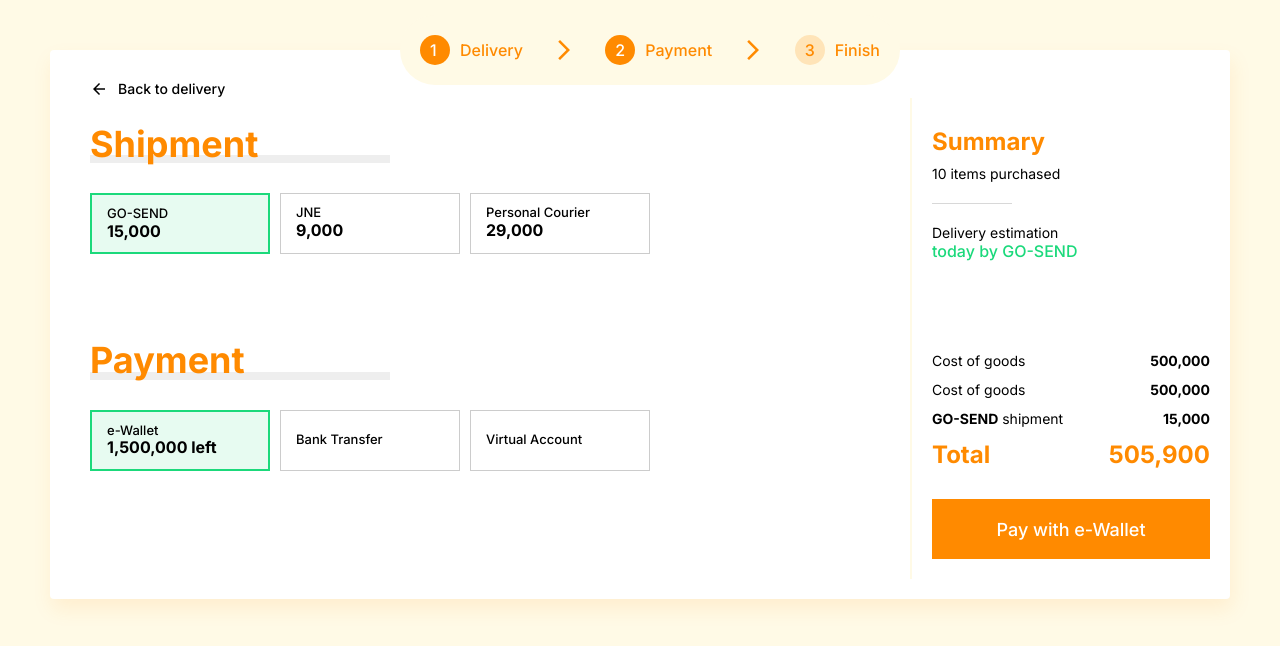
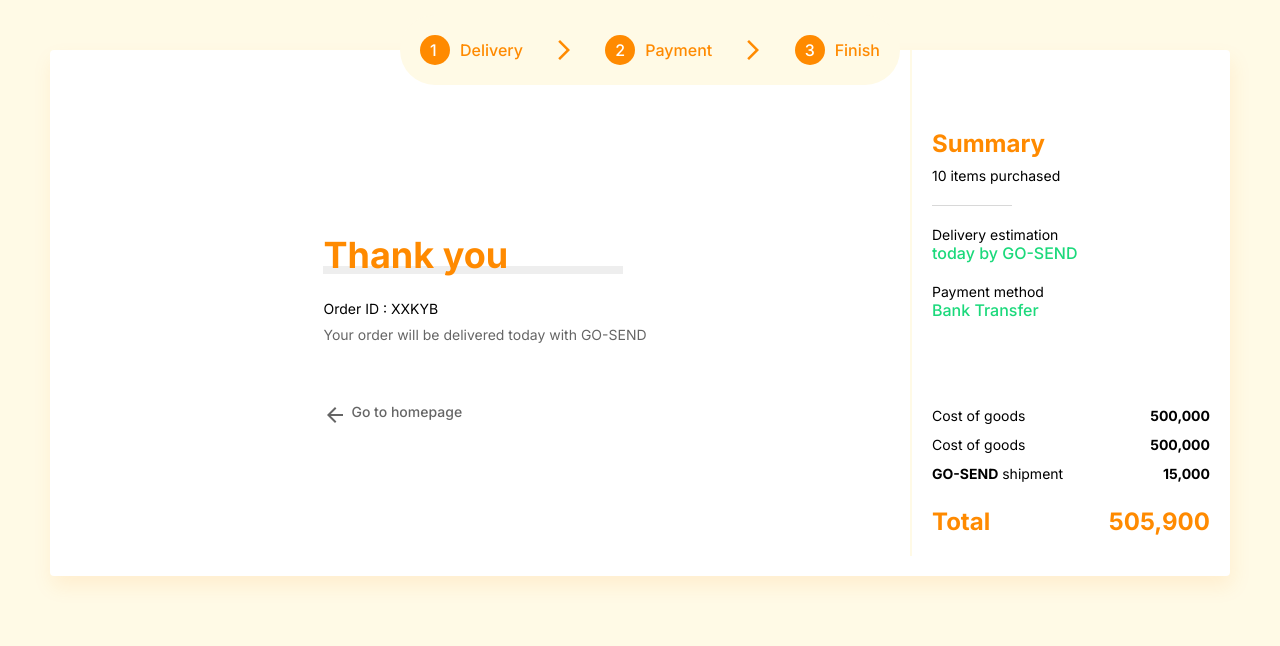
Before and after one commit to leonaldopasaribu/ecommerce-checkout-page, a React (Create React App) app: page / in a window 1280 px wide. Shown: the top 646 px of the page. Built offline with nearby package versions, Linux system fonts and the light colour scheme.

Commit message:
add finish step components

```diff
--- a/src/components/CheckoutPageComponents/CheckoutLayout/index.js
+++ b/src/components/CheckoutPageComponents/CheckoutLayout/index.js
@@ -4,12 +4,14 @@ import { CheckoutLayoutWrapper } from "./styles";
 
 import DeliveryDetails from "../DeliveryDetails/index";
 import Payment from "../Payment/index";
+import Finish from "../Finish/index";
 
 const CheckoutLayout = () => {
   return (
     <CheckoutLayoutWrapper>
       {/* <DeliveryDetails /> */}
-      <Payment />
+      {/* <Payment /> */}
+      <Finish />
     </CheckoutLayoutWrapper>
   );
 };
--- /dev/null
+++ b/src/components/CheckoutPageComponents/Finish/OrderSummary/index.js
@@ -0,0 +1,43 @@
+import React from "react";
+
+import {
+  OrderSummaryWrapper,
+  TitleWrapper,
+  Title,
+  TitleBorderBottom,
+  OrderId,
+  OrderIdTitle,
+  OrderIdDescription,
+  HomepageLink,
+  BackIcon,
+  HomepageLinkTitle,
+} from "./styles";
+
+import ArrowBackIcon from "@mui/icons-material/ArrowBack";
+
+const OrderSummary = () => {
+  return (
+    <OrderSummaryWrapper>
+      <TitleWrapper>
+        <Title>Thank you</Title>
+        <TitleBorderBottom />
+      </TitleWrapper>
+
+      <OrderId>
+        <OrderIdTitle>Order ID : XXKYB</OrderIdTitle>
+        <OrderIdDescription>
+          Your order will be delivered today with GO-SEND
+        </OrderIdDescription>
+      </OrderId>
+
+      <HomepageLink>
+        <BackIcon>
+          <ArrowBackIcon />
+        </BackIcon>
+        <HomepageLinkTitle>Go to homepage</HomepageLinkTitle>
+      </HomepageLink>
+    </OrderSummaryWrapper>
+  );
+};
+
+export default OrderSummary;
--- /dev/null
+++ b/src/components/CheckoutPageComponents/Finish/OrderSummary/styles.js
@@ -0,0 +1,70 @@
+import styled from "styled-components";
+
+export const OrderSummaryWrapper = styled.div`
+  position: relative;
+  display: flex;
+  flex-direction: column;
+  justify-content: center;
+  margin: 0 auto;
+`;
+
+export const TitleWrapper = styled.div`
+  width: fit-content;
+  margin-top: 24px;
+`;
+
+export const Title = styled.h1`
+  font-size: 36px;
+  font-weight: 700;
+  font-style: normal;
+  font-family: "Montserrat" serif;
+  line-height: 44px;
+  color: #ff8a00;
+`;
+
+export const TitleBorderBottom = styled.div`
+  border-bottom: 8px solid #eeeeee;
+  margin-top: -35px;
+  width: 300px;
+`;
+
+export const OrderId = styled.div`
+  margin-top: 26px;
+`;
+
+export const OrderIdTitle = styled.div`
+  font-family: Inter;
+  font-style: normal;
+  font-weight: normal;
+  font-size: 14px;
+  line-height: 17px;
+`;
+
+export const OrderIdDescription = styled.div`
+  margin-top: 9px;
+  font-family: Inter;
+  font-style: normal;
+  font-weight: normal;
+  font-size: 14px;
+  line-height: 17px;
+  opacity: 0.6;
+`;
+
+export const HomepageLink = styled.div`
+  margin-top: 60px;
+  display: flex;
+  align-items: center;
+`;
+
+export const BackIcon = styled.span`
+  width: 18px;
+  height: 18px;
+  margin-right: 10px;
+  opacity: 0.6;
+`;
+
+export const HomepageLinkTitle = styled.div`
+  font-size: 14px;
+  font-weight: 500;
+  opacity: 0.6;
+`;
--- /dev/null
+++ b/src/components/CheckoutPageComponents/Finish/SummaryFinish/index.js
@@ -0,0 +1,63 @@
+import React from "react";
+
+import Buttons from "../../../GlobalComponents/Buttons";
+
+import {
+  SummaryWrapper,
+  Title,
+  TotalProduct,
+  TotalProductBottom,
+  DeliveryEstimation,
+  Label,
+  Estimation,
+  TotalDelivery,
+  TotalDetail,
+  TotalTitle,
+  TotalValue,
+  TotalPayment,
+  TotalPaymentTitle,
+  TotalPaymentValue,
+} from "./styles";
+
+const SummaryFinish = () => {
+  return (
+    <SummaryWrapper>
+      <Title>Summary</Title>
+      <TotalProduct>10 items purchased</TotalProduct>
+      <TotalProductBottom />
+
+      <DeliveryEstimation>
+        <Label>Delivery estimation</Label>
+        <Estimation>today by GO-SEND</Estimation>
+      </DeliveryEstimation>
+
+      <DeliveryEstimation>
+        <Label>Payment method</Label>
+        <Estimation>Bank Transfer</Estimation>
+      </DeliveryEstimation>
+
+      <TotalDelivery>
+        <TotalDetail>
+          <TotalTitle>Cost of goods</TotalTitle>
+          <TotalValue>500,000</TotalValue>
+        </TotalDetail>
+        <TotalDetail>
+          <TotalTitle>Cost of goods</TotalTitle>
+          <TotalValue>500,000</TotalValue>
+        </TotalDetail>
+        <TotalDetail>
+          <TotalTitle>
+            <b>GO-SEND</b> shipment
+          </TotalTitle>
+          <TotalValue>15,000</TotalValue>
+        </TotalDetail>
+        <TotalPayment>
+          <TotalPaymentTitle>Total</TotalPaymentTitle>
+          <TotalPaymentValue>505,900</TotalPaymentValue>
+        </TotalPayment>
+      </TotalDelivery>
+    </SummaryWrapper>
+  );
+};
+
+export default SummaryFinish;
--- /dev/null
+++ b/src/components/CheckoutPageComponents/Finish/SummaryFinish/styles.js
@@ -0,0 +1,91 @@
+import styled from "styled-components";
+
+export const SummaryWrapper = styled.div`
+  padding: 80px 0 20px 20px;
+  border-left: 2px solid #fffae6;
+`;
+
+export const Title = styled.h2`
+    font-size:24px
+    font-weight:700;
+    color:#FF8A00
+`;
+
+export const TotalProduct = styled.p`
+  margin-top: 10px;
+  font-size: 14px;
+  font-style: normal;
+  font-weight: 400;
+  color: #000;
+  padding-bottom: 21px;
+`;
+
+export const TotalProductBottom = styled.div`
+  border-bottom: 1px solid #d8d8d8;
+  width: 80px;
+`;
+
+export const DeliveryEstimation = styled.div`
+  margin-top: 21px;
+`;
+
+export const Label = styled.p`
+  font-size: 14px;
+  font-style: normal;
+  font-weight: 400;
+  line-height: 16.94px;
+`;
+
+export const Estimation = styled.p`
+  font-size: 16px;
+  font-style: normal;
+  font-weight: 500;
+  line-height: 19.36px;
+  color: #1bd97b;
+`;
+
+export const TotalDelivery = styled.div`
+  margin-top: 88px;
+`;
+
+export const TotalDetail = styled.div`
+  display: flex;
+  justify-content: space-between;
+  margin-bottom: 12px;
+`;
+
+export const TotalTitle = styled.p`
+  font-size: 14px;
+  font-style: normal;
+  font-weight: 400;
+  line-height: 16.94px;
+`;
+
+export const TotalValue = styled.p`
+  font-size: 14px;
+  font-style: normal;
+  font-weight: 700;
+  line-height: 16.94px;
+`;
+
+export const TotalPayment = styled.div`
+  display: flex;
+  justify-content: space-between;
+  margin-top: 24px;
+`;
+
+export const TotalPaymentTitle = styled.p`
+  font-size: 24px;
+  font-style: normal;
+  font-weight: 700;
+  line-height: 29.26px;
+  color: #ff8a00;
+`;
+
+export const TotalPaymentValue = styled.p`
+  font-size: 24px;
+  font-style: normal;
+  font-weight: 700;
+  line-height: 29.26px;
+  color: #ff8a00;
+`;
--- a/src/components/CheckoutPageComponents/Finish/index.js
+++ b/src/components/CheckoutPageComponents/Finish/index.js
@@ -0,0 +1,51 @@
+import React from "react";
+
+import SummaryFinish from "./SummaryFinish";
+import OrderSummary from "./OrderSummary";
+
+import {
+  FinishWrapper,
+  StepCheckout,
+  StepItem,
+  StepNumber,
+  StepTitle,
+  RightIcon,
+  Content,
+} from "./styles";
+
+import ArrowForwardIosIcon from "@mui/icons-material/ArrowForwardIos";
+
+const Finish = () => {
+  return (
+    <FinishWrapper>
+      <StepCheckout>
+        <StepItem>
+          <StepNumber active>1</StepNumber>
+          <StepTitle active>Delivery</StepTitle>
+        </StepItem>
+        <RightIcon>
+          <ArrowForwardIosIcon />
+        </RightIcon>
+        <StepItem>
+          <StepNumber active>2</StepNumber>
+          <StepTitle active>Payment</StepTitle>
+        </StepItem>
+
+        <RightIcon>
+          <ArrowForwardIosIcon />
+        </RightIcon>
+        <StepItem>
+          <StepNumber active>3</StepNumber>
+          <StepTitle active>Finish</StepTitle>
+        </StepItem>
+      </StepCheckout>
+
+      <Content>
+        <OrderSummary></OrderSummary>
+        <SummaryFinish />
+      </Content>
+    </FinishWrapper>
+  );
+};
+
+export default Finish;
--- /dev/null
+++ b/src/components/CheckoutPageComponents/Finish/styles.js
@@ -0,0 +1,74 @@
+import styled from "styled-components";
+
+export const FinishWrapper = styled.div`
+  position: relative;
+`;
+
+export const StepCheckout = styled.div`
+  position: absolute;
+  display: flex;
+  align-items: center;
+  justify-content: space-between;
+  padding: 20px;
+  background: #fffae6;
+  border-radius: 35px;
+  width: 500px;
+  transform: translate(-50%, -50%);
+  left: 50%;
+  z-index: 1;
+`;
+
+export const StepItem = styled.div`
+  display: flex;
+  align-items: center;
+  cursor: pointer;
+`;
+
+export const StepNumber = styled.p`
+  border-radius: 50px;
+  font-size: 16px;
+  font-weight: 500;
+  width: 30px;
+  height: 30px;
+  background: ${(props) => (props.active ? "#ff8a00" : "#ffe4b8")};
+  color: ${(props) => (props.active ? "#fff" : "#ff8a00")};
+  padding: 6px 0 0 10px;
+  margin-right: 10px;
+`;
+
+export const StepTitle = styled.p`
+  font-size: 16px;
+  font-weight: 500;
+  color: #ff8a00;
+`;
+
+export const RightIcon = styled.svg`
+  width: 24px;
+  height: 24px;
+  color: #ff8a00;
+`;
+
+export const TitleWrapper = styled.div`
+  width: fit-content;
+  margin-top: 24px;
+`;
+
+export const Title = styled.h1`
+  font-size: 36px;
+  font-weight: 700;
+  font-style: normal;
+  font-family: "Montserrat" serif;
+  line-height: 44px;
+  color: #ff8a00;
+`;
+
+export const TitleBorderBottom = styled.div`
+  border-bottom: 8px solid #eeeeee;
+  margin-top: -40px;
+`;
+
+export const Content = styled.div`
+  display: grid;
+  grid-template-columns: auto 300px;
+  gap: 30px;
+`;
--- a/src/components/CheckoutPageComponents/Payment/index.js
+++ b/src/components/CheckoutPageComponents/Payment/index.js
@@ -1,6 +1,8 @@
 import React from "react";
 
 import SummaryPayment from "./SummaryPayment";
+import Shipment from "./Shipment";
+import PaymentMethod from "./PaymentMethod";
 
 import {
   PaymentWrapper,
@@ -18,9 +20,6 @@ import {
 
 import ArrowBackIcon from "@mui/icons-material/ArrowBack";
 import ArrowForwardIosIcon from "@mui/icons-material/ArrowForwardIos";
-
-import Shipment from "./Shipment";
-import PaymentMethod from "./PaymentMethod";
 
 const Payment = () => {
   return (
```
